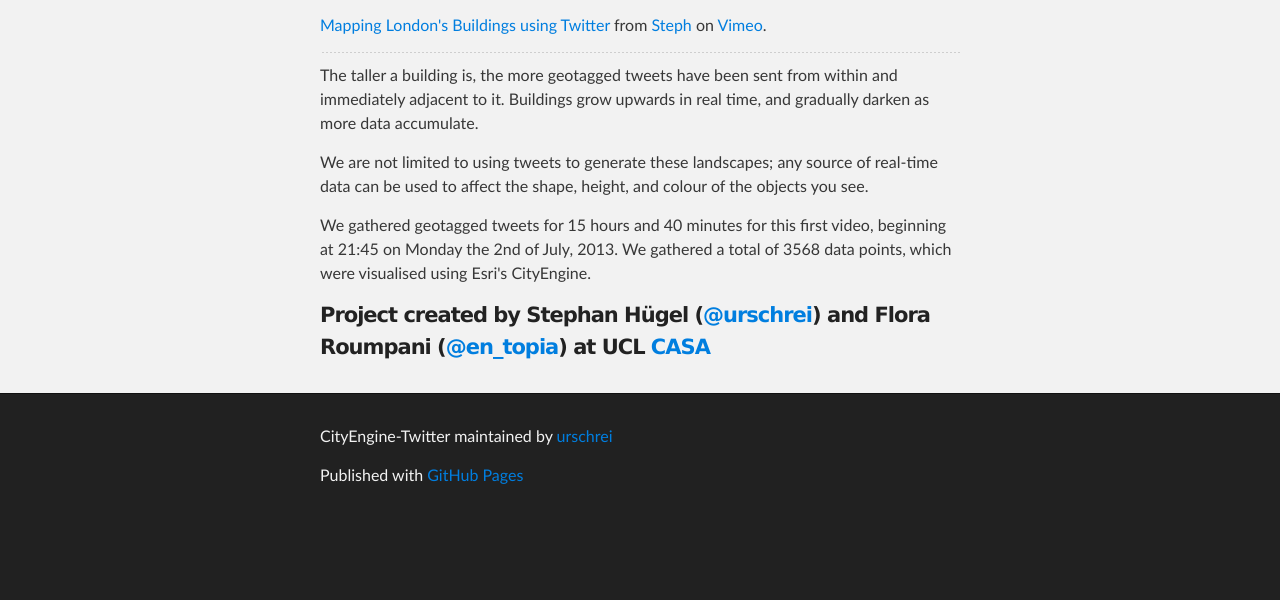
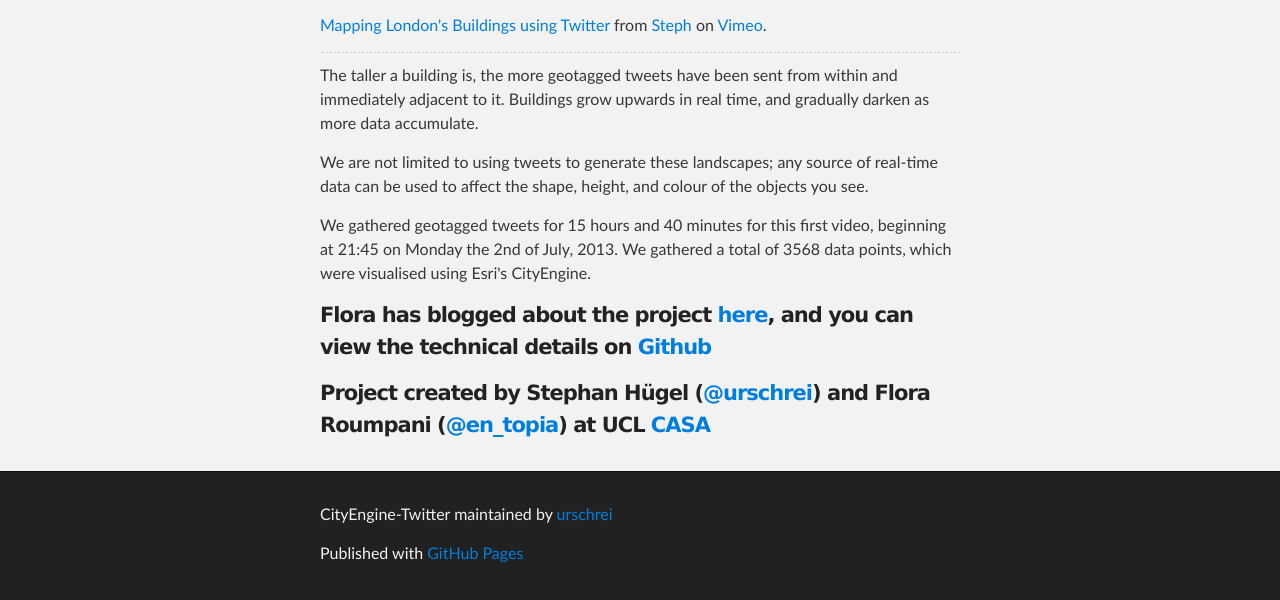
Before and after one commit to urschrei/CityEngine-Twitter, a plain HTML site: page index.html in a window 1280 px wide. Shown: the part 1297-1897 px from the top of the page. Before the commit the page ends 1819 px from the top, so only its background shows below. Drawn offline with Linux system fonts and the light colour scheme.

Commit message:
Adding some links

```diff
--- a/index.html
+++ b/index.html
@@ -44,6 +44,9 @@
 <p>We gathered geotagged tweets for 15 hours and 40 minutes for this first video, beginning at 21:45 on Monday the 2nd of July, 2013. We gathered a total of 3568 data points, which were visualised using Esri's CityEngine.</p>
 
 <h4>
+<p>
+  Flora has blogged about the project <a href="http://en-topia.blogspot.co.uk/2013/07/tweetcity-re-populating-london.html">here</a>, and you can view the technical details on <a href="https://github.com/urschrei/CityEngine-Twitter">Github</a>
+</p>
 <a name="project-created-by-stephan-hgel-urschrei-and-flora-roumpani-en_topia-at-ucl-casa" class="anchor" href="#project-created-by-stephan-hgel-urschrei-and-flora-roumpani-en_topia-at-ucl-casa"><span class="octicon octicon-link"></span></a>Project created by Stephan Hügel (<a href="https://twitter.com/urschrei">@urschrei</a>) and Flora Roumpani (<a href="https://twitter.com/en_topia">@en_topia</a>) at UCL <a href="http://bartlett.ucl.ac.uk/casa">CASA</a>
 </h4>
       </section>
```
